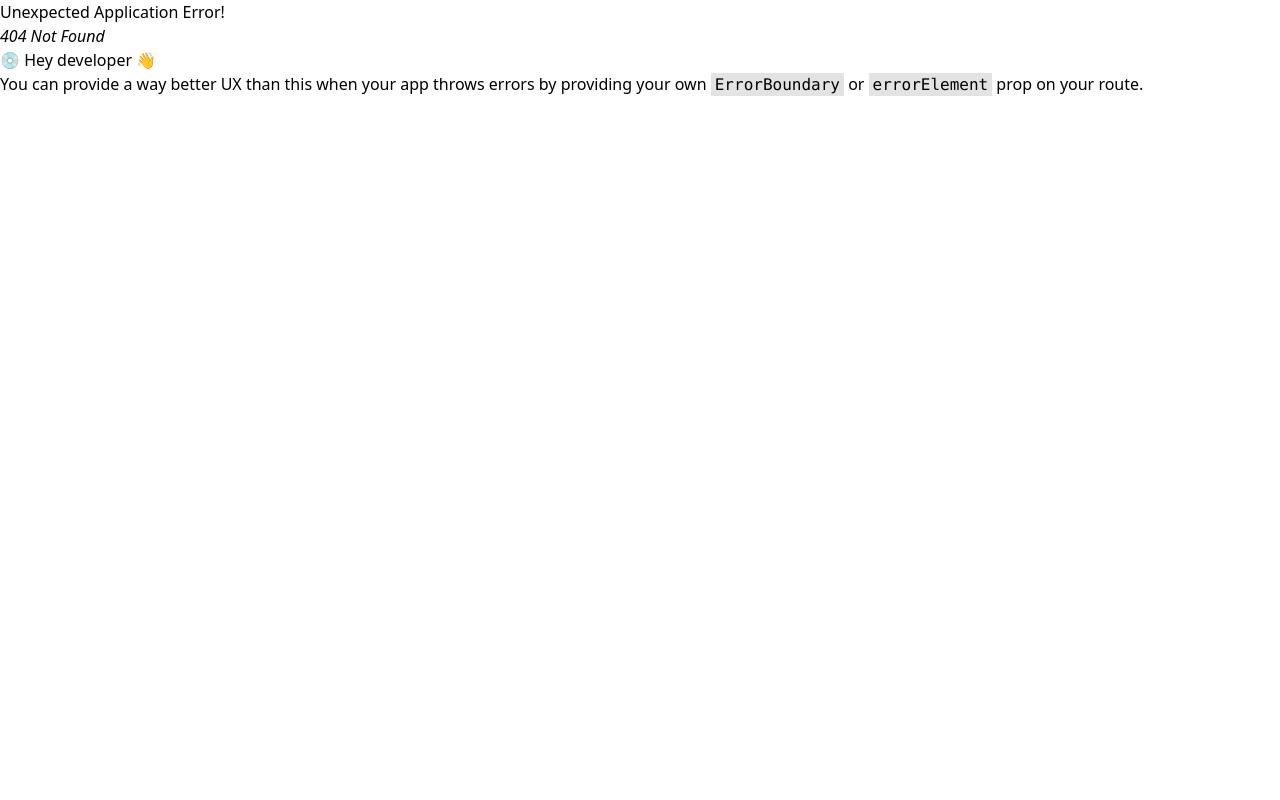
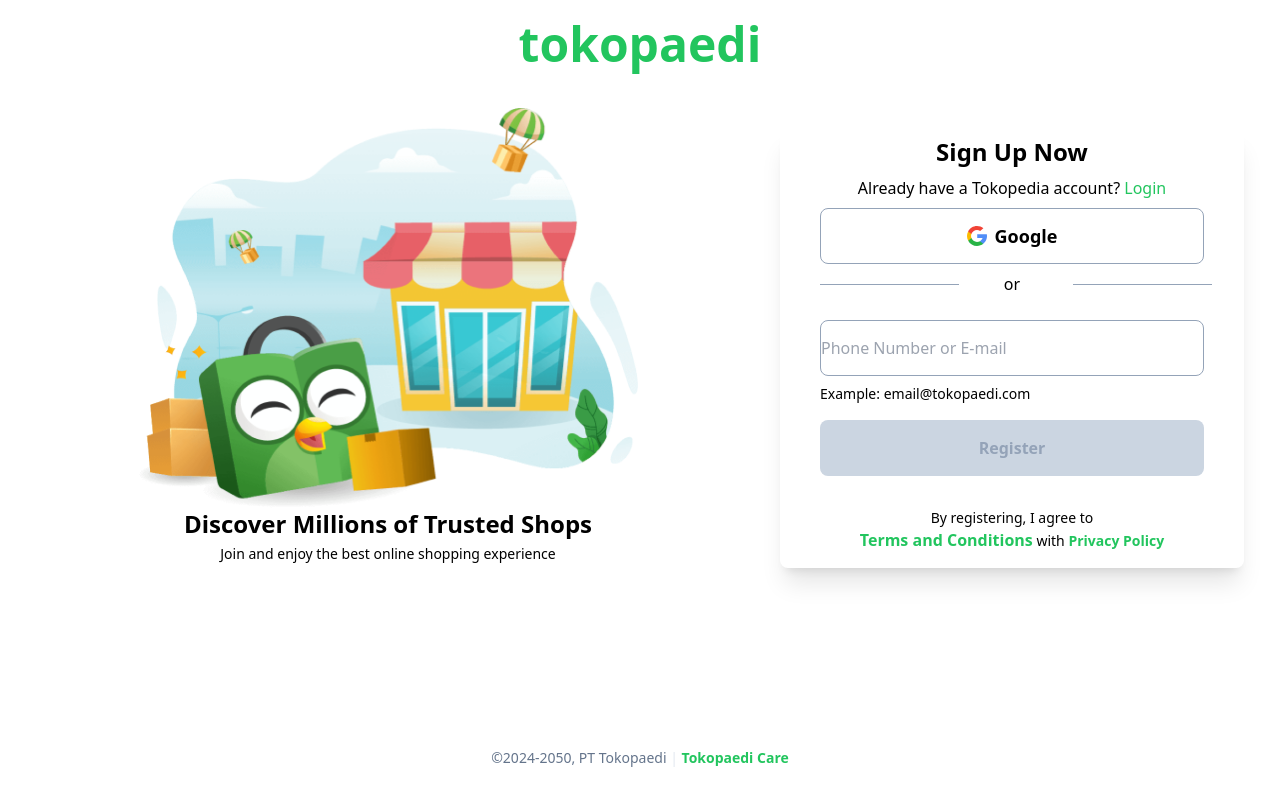
Before and after one commit to lutfimiftah/tokopaedi, a React (Vite) app: page /register in a window 1280 px wide. Before the commit this address had no page. Built offline with nearby package versions, Linux system fonts and the light colour scheme.

Commit message:
Register
update Register dan button kategori

```diff
--- a/src/components/App.jsx
+++ b/src/components/App.jsx
@@ -1,11 +1,16 @@
 import React from "react";
 import { createBrowserRouter, RouterProvider } from "react-router-dom";
 import Home from "../pages/home";
+import Register from "../pages/Register";
 
 const router = createBrowserRouter ([
   {
     path: "/",
     element: <Home/>,
+  },
+  {
+    path: "/register",
+    element: <Register/>
   },
 ]);
 
--- /dev/null
+++ b/src/pages/Register.jsx
@@ -0,0 +1,85 @@
+import React from 'react'
+import { useNavigate } from 'react-router-dom'
+
+const Register = () => {
+  const navigate = useNavigate();
+
+  return (
+    <>
+  <h1 className="text-center font-extrabold text-green-500 text-5xl m-5">
+    tokopaedi
+  </h1>
+  <div className="container flex my-10">
+    <div className="mx-auto">
+      <img
+        src="src/img/logo/register_icon_new.png"
+        alt="ikonTokopedia"
+        style={{ height: 400, width: 500 }}
+      />
+      <p className="font-semibold text-2xl text-center">
+        Discover Millions of Trusted Shops
+      </p>
+      <p className="text-sm my-1 text-center">
+        Join and enjoy the best online shopping experience
+      </p>
+    </div>
+    <div className="w-auto h-auto shadow-xl rounded-lg m-5 text-center">
+      <div className="font-bold text-2xl text-black text-center m-2">
+        Sign Up Now
+      </div>
+      <p className="text-base font-medium m-2">
+        Already have a Tokopedia account?{" "}
+        <a href="#" className="text-green-500" onClick={() => navigate("/")}>
+          Login
+        </a>
+      </p>
+      <button className="flex items-center justify-center gap-2 font-bold text-lg w-96 mx-10 h-14 border-slate-400 border rounded-lg m-2 active:bg-slate-200 active:border-green-500">
+      <svg xmlns="http://www.w3.org/2000/svg" viewBox="0 0 512 512" style={{height:20, width:20}} id="google">
+  <path fill="#fbbb00" d="M113.47 309.408 95.648 375.94l-65.139 1.378C11.042 341.211 0 299.9 0 256c0-42.451 10.324-82.483 28.624-117.732h.014L86.63 148.9l25.404 57.644c-5.317 15.501-8.215 32.141-8.215 49.456.002 18.792 3.406 36.797 9.651 53.408z"></path>
+  <path fill="#518ef8" d="M507.527 208.176C510.467 223.662 512 239.655 512 256c0 18.328-1.927 36.206-5.598 53.451-12.462 58.683-45.025 109.925-90.134 146.187l-.014-.014-73.044-3.727-10.338-64.535c29.932-17.554 53.324-45.025 65.646-77.911h-136.89V208.176h245.899z"></path>
+  <path fill="#28b446" d="m416.253 455.624.014.014C372.396 490.901 316.666 512 256 512c-97.491 0-182.252-54.491-225.491-134.681l82.961-67.91c21.619 57.698 77.278 98.771 142.53 98.771 28.047 0 54.323-7.582 76.87-20.818l83.383 68.262z"></path>
+  <path fill="#f14336" d="m419.404 58.936-82.933 67.896C313.136 112.246 285.552 103.82 256 103.82c-66.729 0-123.429 42.957-143.965 102.724l-83.397-68.276h-.014C71.23 56.123 157.06 0 256 0c62.115 0 119.068 22.126 163.404 58.936z"></path>
+</svg>
+        Google
+      </button>
+      <div className="relative mb-4 text-center">
+        <span className="text-base">or</span>
+        <span className="before:content-[''] before:mx-5 before:absolute before:w-[30%] before:h-px before:bg-slate-400 before:top-1/2 before:left-5 after:content-[''] after:mx-4 after:absolute after:w-[30%] after:h-px after:bg-slate-400 after:top-1/2 after:right-4" />
+      </div>
+      <input
+        type="text"
+        placeholder="Phone Number or E-mail"
+        className="w-96 mx-10 h-14 border-slate-400 border rounded-lg m-2 focus:outline-none focus:ring-1 focus:ring-green-500"
+      />
+      <p className="text-left left-10 relative text-sm">
+        Example: email@tokopaedi.com
+      </p>
+      <button className="w-96 h-14 rounded-lg m-4 font-semibold text-slate-400 bg-slate-300">
+        Register
+      </button>
+      <div className="m-4">
+        <p className="text-sm">By registering, I agree to</p>
+        <a href="#" className="font-semibold text-green-500">
+          Terms and Conditions
+        </a>
+        <span className="text-sm"> with </span>
+        <a href="#" className="text-sm font-semibold text-green-500">
+          Privacy Policy
+        </a>
+      </div>
+    </div>
+  </div>
+  <div className="mt-40 text-center">
+    <p className="text-sm text-slate-500">
+      ©2024-2050, PT Tokopaedi <span className="text-slate-200">|</span>{" "}
+      <a href="#" className="font-bold text-green-500">
+        Tokopaedi Care
+      </a>
+    </p>
+  </div>
+</>
+
+  )
+}
+
+export default Register
--- a/src/pages/home.jsx
+++ b/src/pages/home.jsx
@@ -3,7 +3,8 @@
 import Category, { categoryImages } from "./Category";
 import NavbarK from "./NavbarK";
 import Login from './login';
-import Minuman from "./Minuman";
+import { useNavigate } from 'react-router-dom';
+import Minuman from './minuman'
 import { PeralatanMasak } from './PeralatanMasak';
 
 
@@ -17,6 +18,7 @@
   const [showNavbarK, setShowNavbarK] = useState(false);
   const [showLogin, setShowLogin] = useState(false);
   const [ activeComponent, setActiveComponent] = useState(null)
+  const navigate = useNavigate();
 
 
 
@@ -125,7 +127,7 @@
             </div>
           )}
           {/* Tombol Register */}
-          <button className="bg-green-500 rounded-lg w-20 h-10 text-white font-semibold ml-2">
+          <button className="bg-green-500 rounded-lg w-20 h-10 text-white font-semibold ml-2" onClick={() => navigate("/register")}>
             Register
           </button>
         </div>
```
Also changed, not shown: src/img/logo/register_icon_new.png (added).
